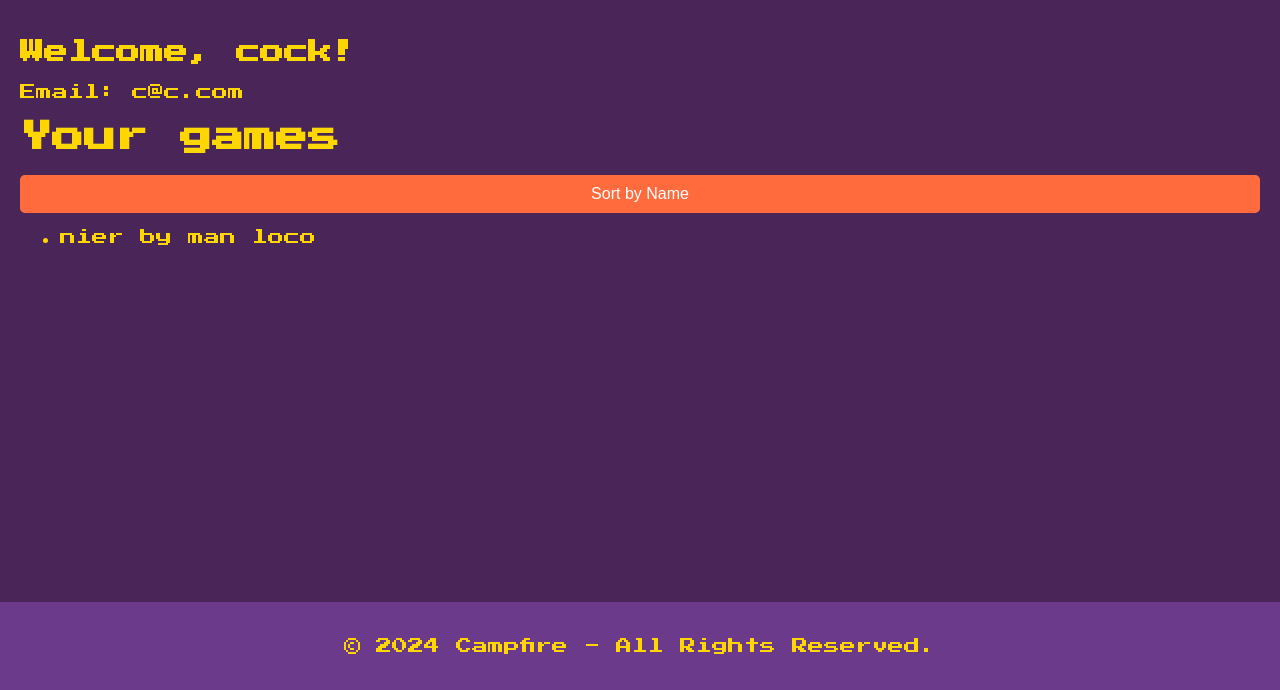
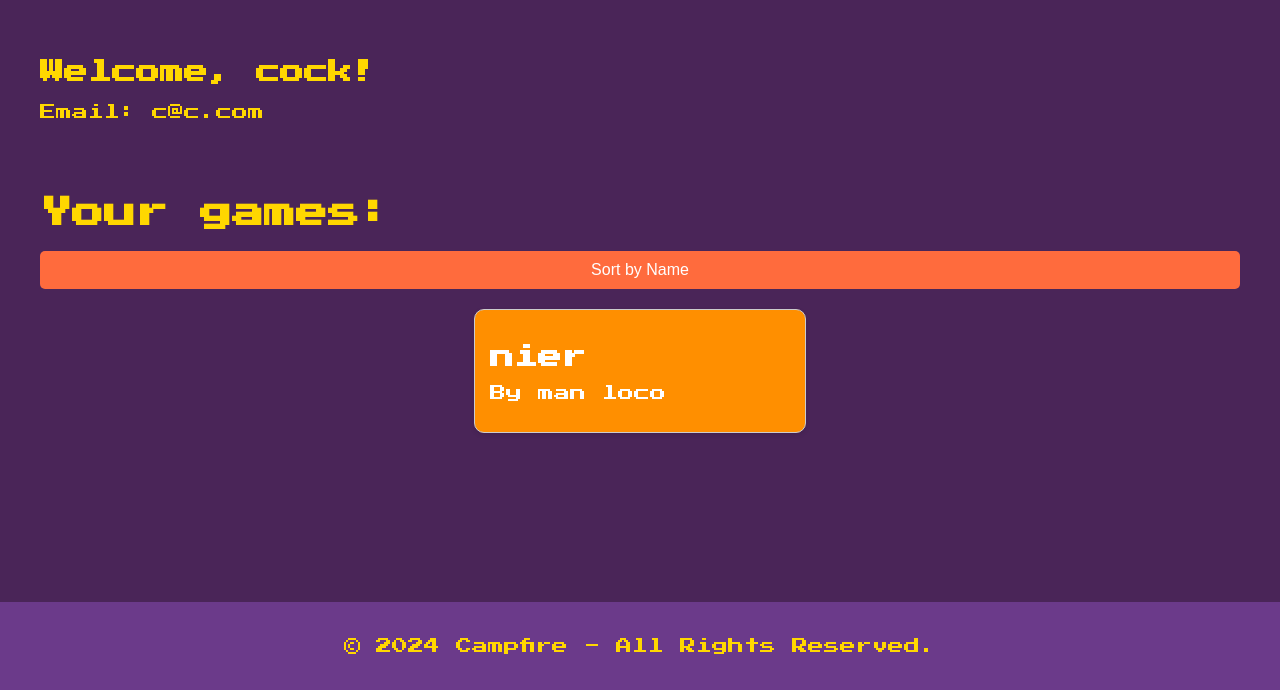
Before and after one commit to LauZar12/Campfire, a Django app: page /account/ in a window 1280 px wide. Shown: the part 110-800 px from the top of the page. Run offline with Django 5.2, Linux system fonts and the light colour scheme; a user stored in the database is signed in; data comes from the database, SQL or seed files in the repository.

Commit message:
cambios en vistas: account y games, sorteando juegos en ambos lugares

```diff
--- a/shop/static/css/styles.css
+++ b/shop/static/css/styles.css
@@ -208,17 +208,18 @@ button[type="submit"]:hover {
     border-radius: 5px;
     border: 2px solid #ffcc00;
     outline: none;
+    margin-left: 100px;
     font-size: 16px;
 }
 
 
 .search-btn {
-    padding: 10px 20px;
+    padding: 10px ;
     background-color: #ff6633;
     color: white;
     border: none;
     border-radius: 5px;
-    margin-left: 10px;
+    margin-left: 0px;
     cursor: pointer;
     font-size: 16px;
     transition: background-color 0.3s ease;
--- a/shop/templates/account.html
+++ b/shop/templates/account.html
@@ -1,25 +1,53 @@
 {% extends 'base.html' %}
-{% block title %}'Home Page - Online Store'{% endblock %}
+{% block title %}Home Page - Online Store{% endblock %}
 {% block content %}
 
+<div class="container">
   <h2>Welcome, {{ user.username }}!</h2>
   <p>Email: {{ user.email }}</p>
 
-<h1>
-  Your games
-</h1>
+  <div class="games-container">
+    <div class="games-grid">
+      {% for game in games %}
+      <div class="game-card">
+        <div class="game-info">
+          <h2>{{ game.title }}</h2>
+          <p>By {{ game.author }} - ${{ game.price }}</p>
+          <p>{{ game.description }}</p>
+        </div>
+        <div class="game-buttons">
+          <form action="{% url 'game' %}" method="get">
+            <input type="hidden" name="game_id" value="{{ game.id }}">
+            <button type="submit" class="btn see-btn">See</button>
+          </form>
+          <form action="{% url 'games' %}" method="post">
+            {% csrf_token %}
+            <input type="hidden" name="game_id" value="{{ game.id }}">
+            <button type="submit" class="btn buy-btn">Buy</button>
+          </form>
+        </div>
+      </div>
+      {% endfor %}
+    </div>
+  </div>
 
-<!-- Button to sort owned games by name -->
+  <h1>Your games:</h1>
   <form action="{% url 'account' %}" method="get">
     <button type="submit" name="sort_by_name" value="1">Sort by Name</button>
   </form>
 
-<ul>
+  <div class="games-grid">
     {% for item in owned_games %}
-  <li>{{ item.game.title }} by {{ item.game.author }}</li>
+    <div class="game-card">
+      <div class="game-info">
+        <h2>{{ item.game.title }}</h2>
+        <p>By {{ item.game.author }}</p>
+      </div>
+    </div>
     {% empty %}
     <p>You don't own any games yet.</p>
     {% endfor %}
-</ul>
+  </div>
+</div>
 
 {% endblock %}
--- a/shop/templates/games.html
+++ b/shop/templates/games.html
@@ -19,6 +19,7 @@
 <!-- Sorting Buttons -->
 <form method="get" action="{% url 'games' %}">
   <button type="submit" name="sort_by_price" value="asc">Sort by Price (Low to High)</button>
+  <p><p/>
   <button type="submit" name="sort_by_price" value="desc">Sort by Price (High to Low)</button>
 </form>
 
```
Lines whose indentation alone changed are shown as unchanged.
